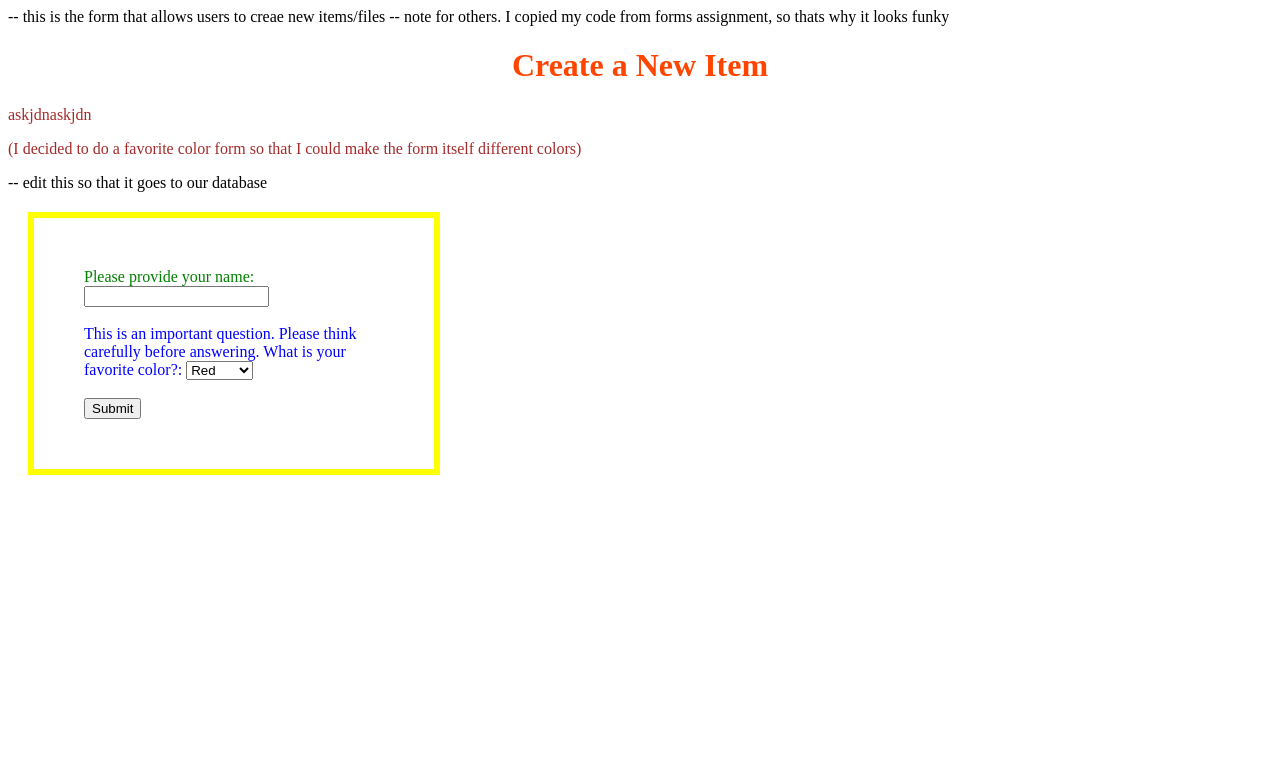
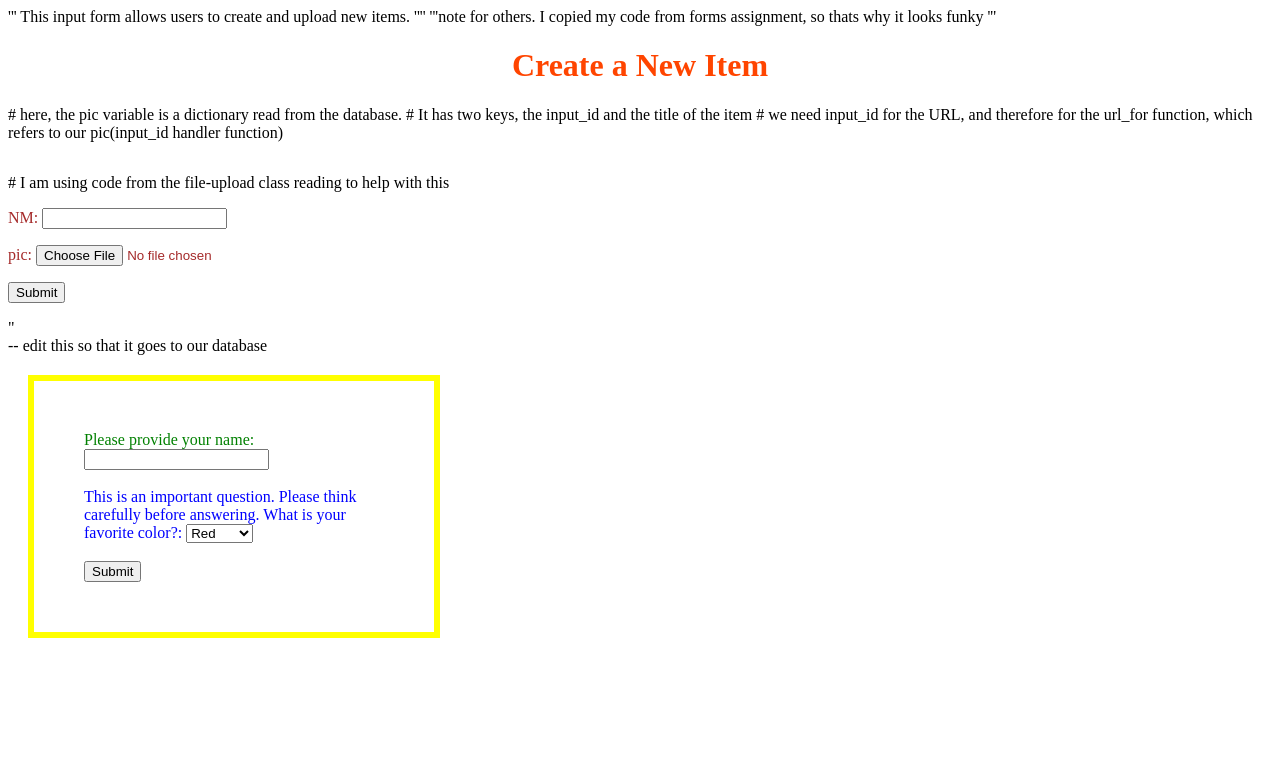
Before and after one commit to mg126e/Portfolio_Drive, a Python web app: template templates/inputform.html in a window 1280 px wide. Shown: the top 779 px of the page. Run offline with Jinja, Linux system fonts and the light colour scheme; the template is opened without the code that fills it, so the values that code supplies are empty.

Commit message:
Update app.py and inputform template

```diff
--- a/templates/inputform.html
+++ b/templates/inputform.html
@@ -1,5 +1,5 @@
--- this is the form that allows users to creae new items/files
--- note for others. I copied my code from forms assignment, so thats why it looks funky
+''' This input form allows users to create and upload new items. ''''
+'''note for others. I copied my code from forms assignment, so thats why it looks funky '''
 <!DOCTYPE html>
 <html lang="en">
 <head>
@@ -38,10 +38,17 @@
 </head>
 <body>
 <h1>Create a New Item</h1>
-<p>askjdnaskjdn</p>
-<p>(I decided to do a favorite color form so that I could make the form itself different colors)</p>
+# here, the pic variable is a dictionary read from the database.
+# It has two keys, the input_id and the title of the item
+# we need input_id for the URL, and therefore for the url_for function, which refers to our pic(input_id handler function)
+<p><img src="{{url_for('pic', input_id=pic['input_id'])}}" alt="{{pic['title']}}"></p>
 
-
+# I am using code from the file-upload class reading to help with this
+<form method = "post" action="{{url_for('file_upload')}}" enctype="multipart/form-data">
+    <p><label>NM: <input type = "text" name="title" name = "nm"></label></p>
+    <p><label>pic: <input type = "file" name="pic"></label></p>
+    <p><input type = "submit" value = "Submit"></p>
+</form>"
 
 <form action = "https://cs.wellesley.edu/~cs304flask/cgi-bin/dump.cgi" method = "post">
 -- edit this so that it goes to our database
```
Also changed, not shown: app.py (+25 -0 lines).
